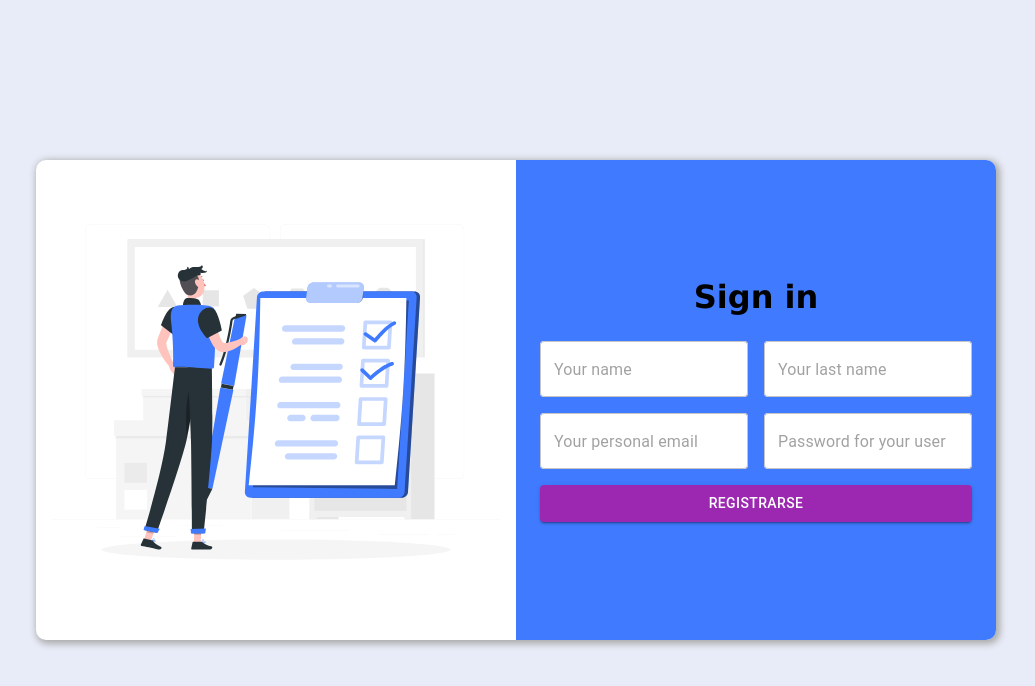
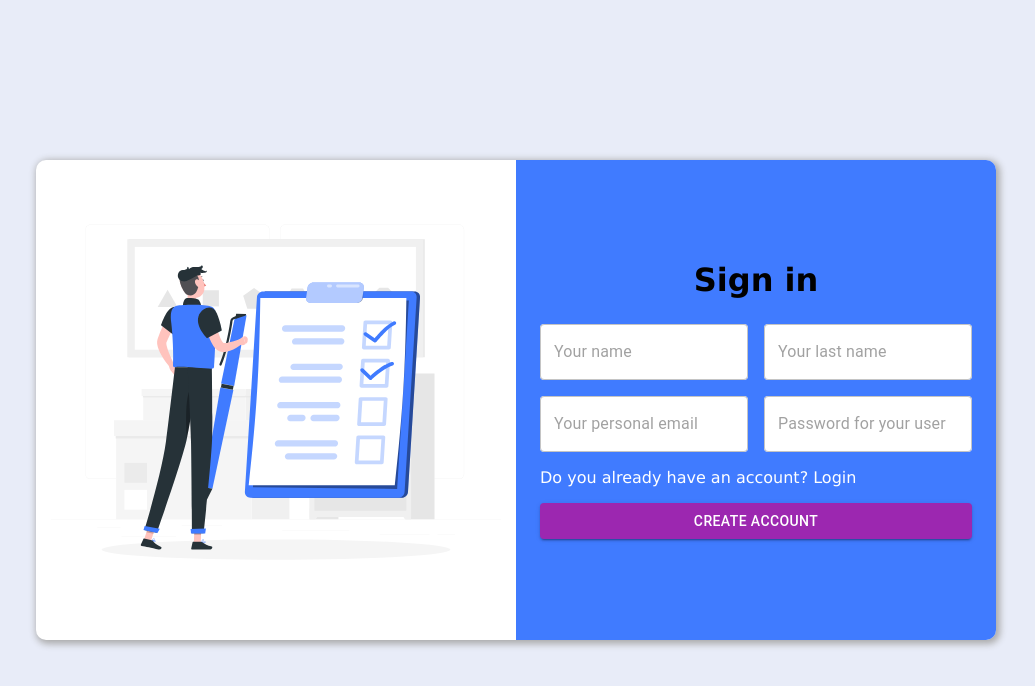
Before and after one commit to DiegoS20/live-chat, a React (Vite) app in the folder client/: page /register in a window 1280 px wide. Shown: the top 686 px of the page, without its empty margins (124-1159 px from the left). Built offline with nearby package versions, Linux system fonts and the light colour scheme.

Commit message:
using white link and spell check

```diff
--- a/client/src/pages/Register/index.tsx
+++ b/client/src/pages/Register/index.tsx
@@ -6,6 +6,7 @@ import { register as registerService } from "@/services/users";
 import { TUser } from "@/types";
 
 import FormWithImg from "@/components/FormWithImg";
+import WhiteLink from "@/components/WhiteLink";
 
 import img from "@/assets/images/register.svg";
 
@@ -82,6 +83,9 @@ const Form = () => {
         />
       </Grid>
       <Grid item lg={12}>
+        <WhiteLink to="/login">Do you already have an account? Login</WhiteLink>
+      </Grid>
+      <Grid item lg={12}>
         <Button
           fullWidth
           type="submit"
@@ -89,7 +93,7 @@ const Form = () => {
           color="secondary"
           disabled={isSubmitting}
         >
-          Registrarse
+          Create account
         </Button>
       </Grid>
       {error && (
```
